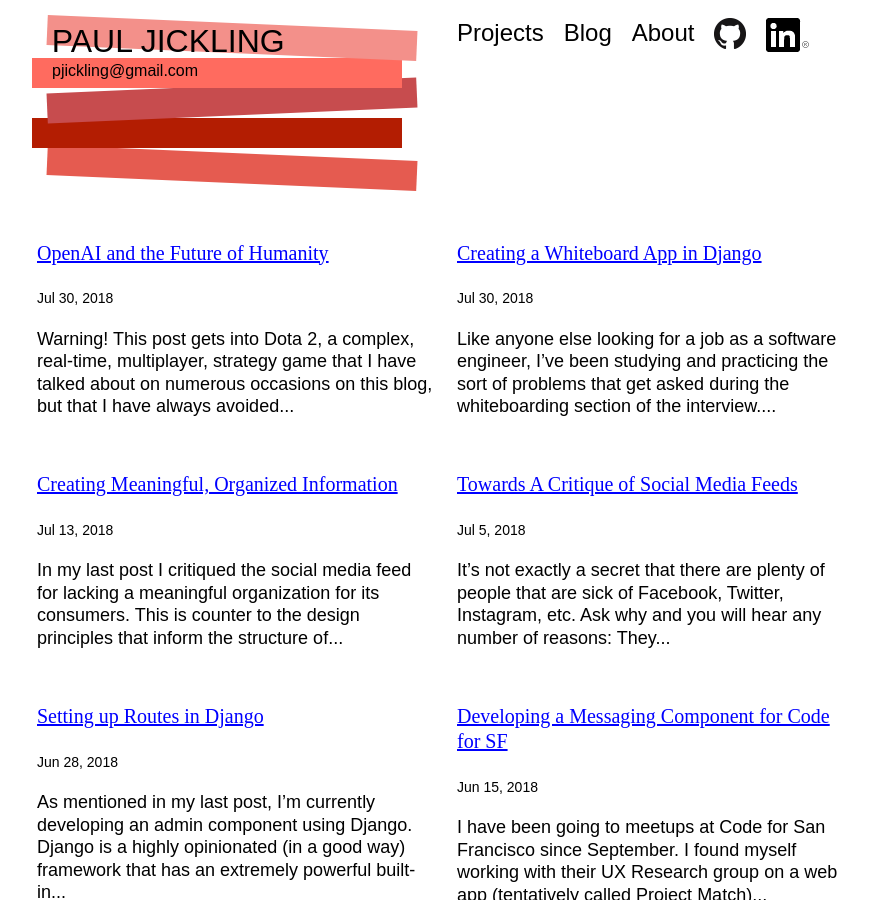
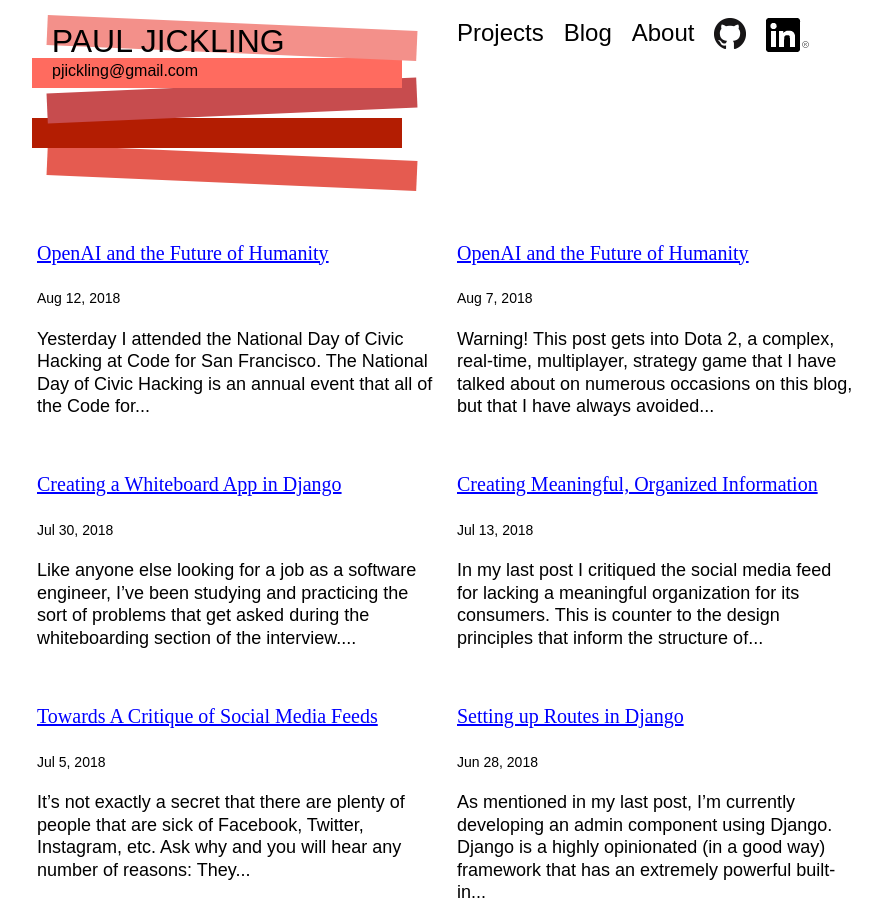
Before and after one commit to pauljickling/pauljickling.github.io, a Jekyll site: the page built from index.md, in a window 1280 px wide and 900 px high. Shown: the whole window, without its empty margins (21-903 px from the left). Built offline with Jekyll 4.4.1, drawn with Linux system fonts in a browser that asks for light colours; some web fonts are replaced; part of the change alters nothing that is shown.

Commit message:
New blog post and corrected date of previous blog post

```diff
--- a/_posts/2018-08-07-openai-future-of-humanity.markdown
+++ b/_posts/2018-08-07-openai-future-of-humanity.markdown
@@ -1,7 +1,7 @@
 ---
 layout: post
 title: "OpenAI and the Future of Humanity"
-date: 2018-07-30
+date: 2018-08-07
 ---
 
 **Warning!** *This post gets into Dota 2, a complex, real-time, multiplayer, strategy game that I have talked about on numerous occasions on this blog, but that I have always avoided getting into the weeds of since the game features a lot of specialist jargon that is impossible for a layperson to follow. Unfortunately for this post I'm going to get into the weeds a little bit, and I won't be explaining all that jargon because that will make this post two to three times longer. You have my apologies, and if the going gets weird and confusing, feel free to skip down a bit, there's no shame!*
--- /dev/null
+++ b/_posts/2018-08-12-national-civic-hack-day.markdown
@@ -0,0 +1,15 @@
+---
+layout: post
+title: "OpenAI and the Future of Humanity"
+date: 2018-08-12
+---
+
+Yesterday I attended the National Day of Civic Hacking at Code for San Francisco. The National Day of Civic Hacking is an annual event that all of the Code for America brigades participate in.
+
+The ratio of participants compared to available projects to work on was high, so I chose to attend the various workshops that were presented throughout the day rather than try and muscle my way into a project.
+
+The first workshop I attended was the Open Data workshop where we created accounts to access [datasf.org/opendata](datasf.org/opendata). The most interesting thing to me about the workshop is a fair amount of time was spent learning about some of the quirks of working with the data on the site. The open data movement has thought a lot about what open data should consist of in terms of what machine-readable formats it is available in, and what sort of licensing is permissible for data to be considered "open". However there is no agreement on what the mechanisms should look like for how people access that data. For example, what sort of language should be used to distinguish between an original data set and a derivative set? As someone simply learning about open data, I'm certainly in no position to judge if that's an appropriate thing that ought to be standardized, but it certainly jumped out at me while learning how to work with open data.
+
+The other workshop I attended covered user centered design. This workshop involved breaking up into groups of about 5 to 7 people, and working together on a hypothetical civic problem to solve while trying to sketch out an idea of what the user is like that would use this solution. This kind of problem solving exercise is interesting when working with a group of strangers. My approach to these discussions is to try and serve a particular role in the discussion. During brainstorming sessions it is very easy for people to go off on tangents, so I decided my role in this discussion was to try and steer people back on topic anytime it seemed like the conversation was heading towards "infinite speculation". This meant that my actual input in terms of how the problem was solved was sparse, but I nonetheless provided an important purpose for the group (making sure we had a solution we could articulate within a limited time frame).
+
+Although I did not directly participate with some of the projects, I did have an opportunity to speak with some of the project leads who I recognized as regulars from the weekly Code for SF nights, and I was able to learn a little bit more about their challenges, which is extremely useful information for the Project Match app. So despite not having actually written a single line of code for the event, I felt like it was a very productive day, and a useful reminder that writing code isn't the only useful thing someone can do when working in civic tech.
```
